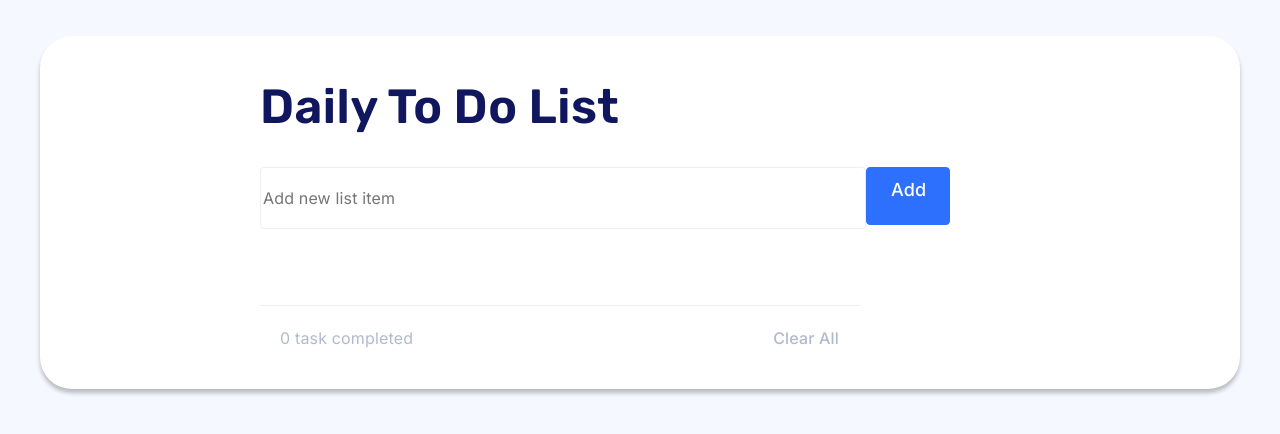
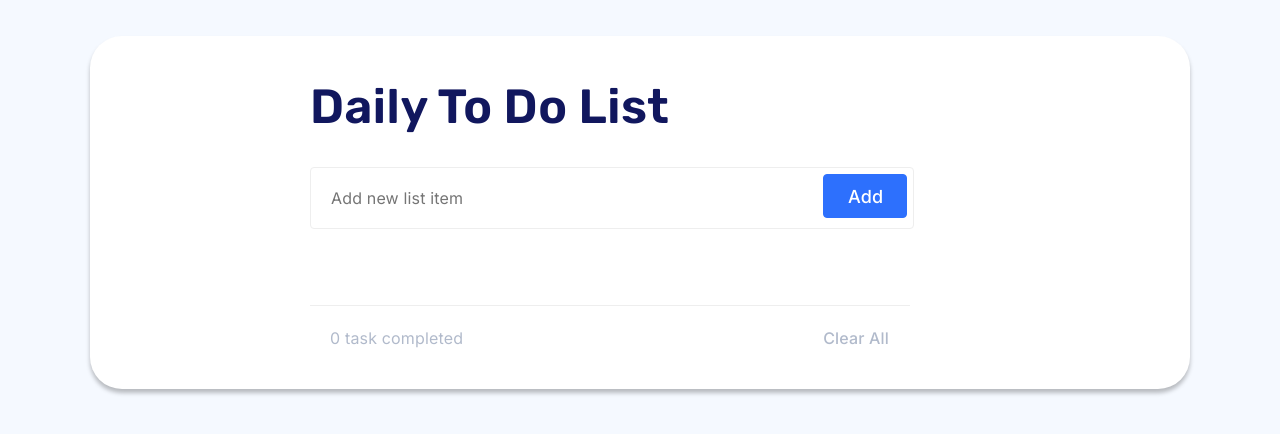
Before and after one commit to mariaszabo/daily-to-do-list, a React (Vite) app: page / in a window 1280 px wide. Shown: the part 188-622 px from the top of the page. Built offline with nearby package versions, Linux system fonts and the light colour scheme.

Commit message:
Finish style elements (*except layout)

```diff
--- a/src/components/Layout.tsx
+++ b/src/components/Layout.tsx
@@ -29,10 +29,11 @@ const Background = styled.div`
 `;
 
 const Card = styled.div`
+
   width: 100%;
-  heiht: 100%;
-  max-width: 1000px;
-  max-height: 670px;
+
+  max-width: 900px;
+  max-height: 570px;
 
 
   display: flex;
--- a/src/components/TodoForm.tsx
+++ b/src/components/TodoForm.tsx
@@ -41,8 +41,15 @@ const Container = styled.div`
   margin-top: 32px;
 `;
 
+const Content = styled.span`
+  position: relative;
+  display: inline-flex;
+  flex-direction: row;
+`;
+
 const Input = styled.input`
-  width: 600px;
+  display: flex;
+  width: 580px;
   height: 58px;
   flex-shrink: 0;
   fill: var(--FFFFFF, #FFF);
@@ -58,18 +65,18 @@ const Input = styled.input`
   font-weight: 400;
   line-height: 110%; /* 17.6px */
   letter-spacing: 0.16px;
-
+  padding-left: 20px;
 `;
 
-const Content = styled.span`
-  display: flex;
-  flex-direction: row;
-`;
+const Button = styled.button`
+  cursor: pointer;
+  position: absolute;
+  top: 7px;
+  right: 7px;
+  bottom: 7px;
 
-
-const Button = styled.button`
   width: 84px;
-  heigth: 44px;
+  height: 44px;
   display: inline-flex;
   padding: 12px 24px 12px 24px;
   align-items: flex-start;
--- a/src/components/TodoList.tsx
+++ b/src/components/TodoList.tsx
@@ -52,7 +52,11 @@ const TodoList = (props: Props ) => {
             />
             {todo.complete === true && ( // Verifică dacă elementul este bifat pentru a adăuga săgeata mică
               <path
-                d= "M2.66666 8.66667L5.99999 12L13.3333 4.66667"
+                //d="M10 20L12.5 17L20 8" --> nu
+                d="M10.6 16.6L13.9 19L21.3 12.6"
+                ///d="M8 12L16 24L24 12" --> nu
+                //d="M10 14L15 20L25 9" --> X
+                //d = "M2.6 8.6L5.9 12L13.3 4.6" --> X
                 stroke="white"
                 stroke-width="2"
                 stroke-linecap="round"
@@ -95,12 +99,6 @@ const Elipse = styled.svg`
   stroke-width: 1px;
   stroke: #EEE;
   fill: none;
-
-  alignt-items: center;
-
-  /* &:hover {
-    stroke: #2D70FD26;
-  } */
 `;
 
 // const Arrow = styled.svg`
@@ -116,7 +114,7 @@ const Elipse = styled.svg`
 
 
 const Text = styled.span`
-  color: #001747;
+  color: ${(props) => props.crossed ? '#8F98A8' : 'none'};
   font-feature-settings: 'liga' off;
   font-family: Inter;
   font-size: 16px;
@@ -141,10 +139,10 @@ const Idea = styled.span`
     color: #2D70FD;
   }
 
-  &:hover ${Elipse} {
+  /* &:hover ${Elipse} {
     /* fill: #2D70FD26; */
     stroke: #2D70FD !important;
     /* --> !!! ***** ??? */
-  }
+  } */
 
 `;
```
